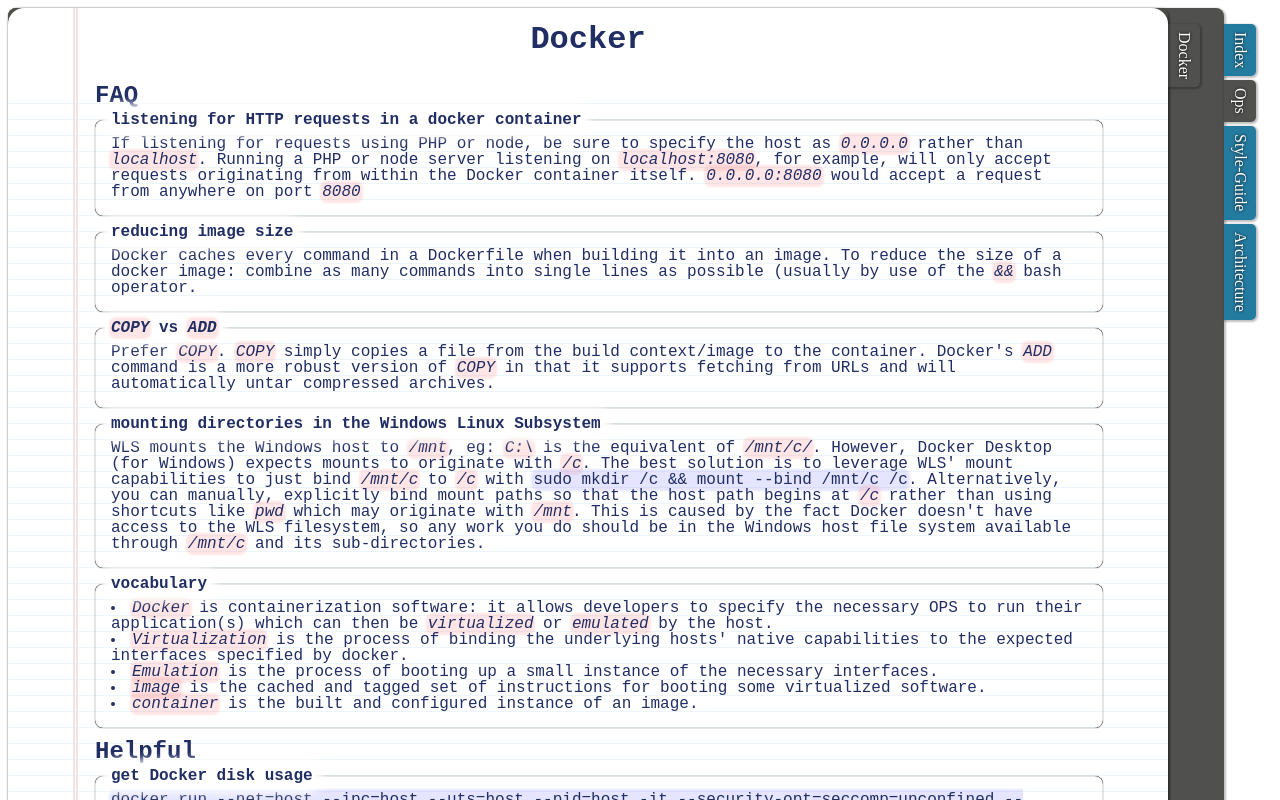
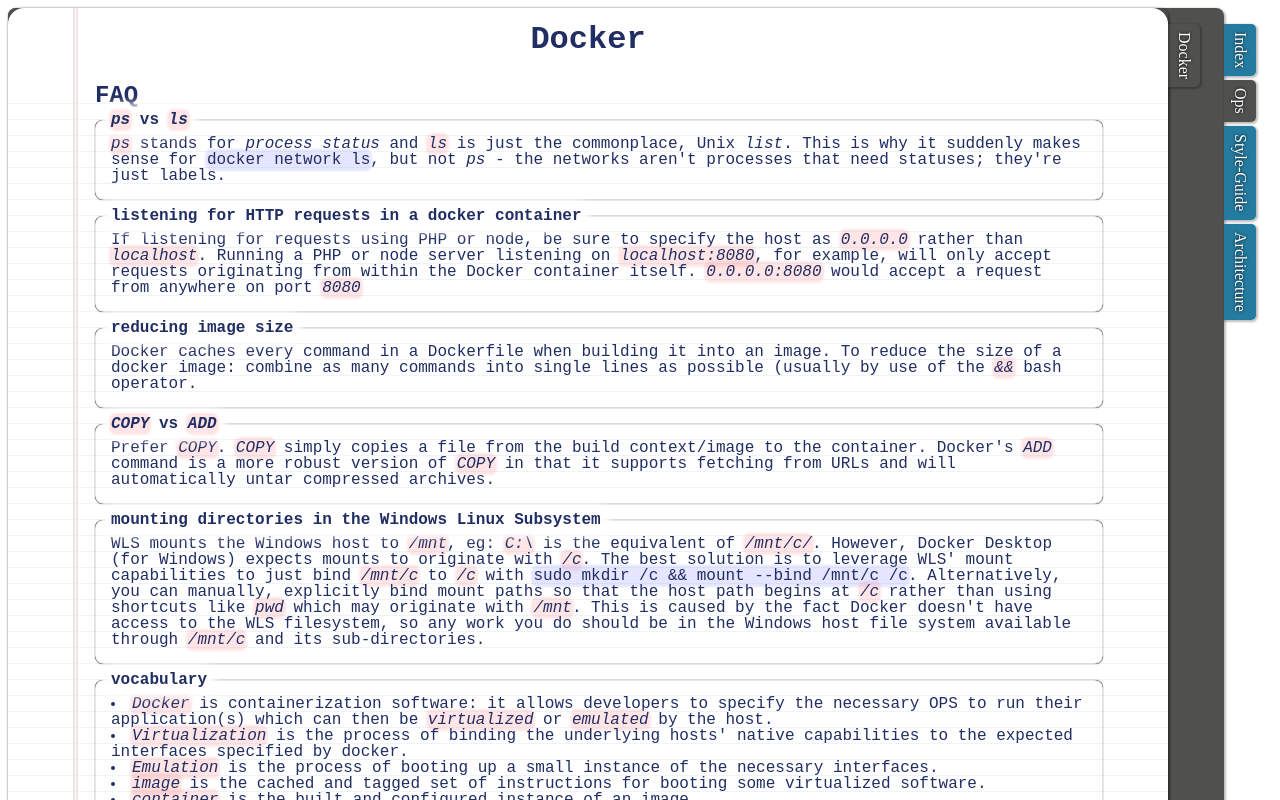
Before and after one commit to SamuelDavis/notes, a Nuxt app: page /ops/docker in a window 1280 px wide. Shown: the top 800 px of the page. Built offline with nearby package versions, Linux system fonts and the light colour scheme.

Commit message:
ps vs ls

```diff
--- a/pages/ops/docker.vue
+++ b/pages/ops/docker.vue
@@ -5,6 +5,12 @@
     </template>
     <section>
       <h1>FAQ</h1>
+      <notes-outline>
+        <template v-slot:label>
+          <em>ps</em> vs <em>ls</em>
+        </template>
+        <p><em>ps</em> stands for <i>process status</i> and <em>ls</em> is just the commonplace, Unix <i>list</i>. This is why it suddenly makes sense for <code class="cmd">docker network ls</code>, but not <i>ps</i> - the networks aren't processes that need statuses; they're just labels.</p>
+      </notes-outline>
       <notes-outline label="listening for HTTP requests in a docker container">
         <p>If listening for requests using PHP or node, be sure to specify the host as <em>0.0.0.0</em> rather than <em>localhost</em>. Running a PHP or node server listening on <em>localhost:8080</em>, for example, will only accept requests originating from within the Docker container itself. <em>0.0.0.0:8080</em> would accept a request from anywhere on port <em>8080</em></p>
       </notes-outline>
```
